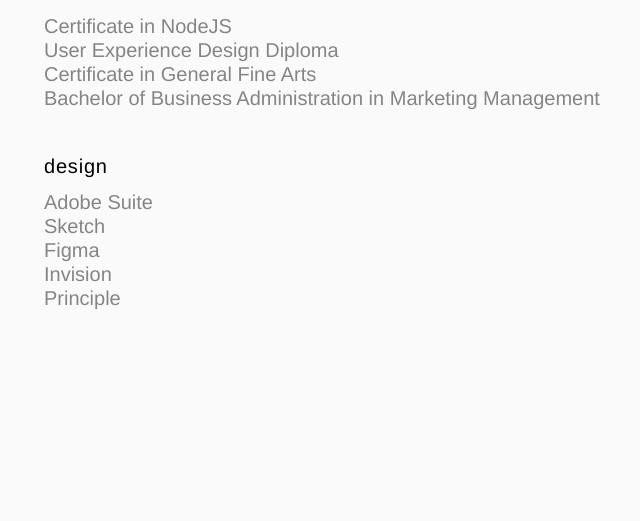
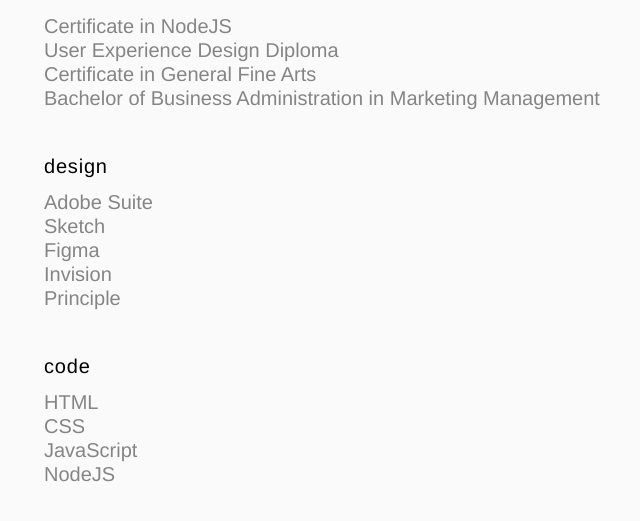
Before and after one commit to fyeung21/edison-web, a React (Create React App) app: page / in a window 1280 px wide. Shown: the part 1013-1534 px from the top of the page, without its empty margins (196-836 px from the left). Built offline with nearby package versions, Linux system fonts and the light colour scheme.

Commit message:
Add code section to skills

```diff
--- a/src/components/Skills/Skills.js
+++ b/src/components/Skills/Skills.js
@@ -3,6 +3,7 @@ import { SkillsCont } from "./skillsStyles";
 import Experience from "./Experience";
 import Education from "./Education";
 import Design from "./Design";
+import Code from "./Code";
 
 const Skills = () => {
     return (
@@ -10,6 +11,7 @@ const Skills = () => {
             <Experience />
             <Education />
             <Design />
+            <Code />
         </SkillsCont>
     );
 }
```
